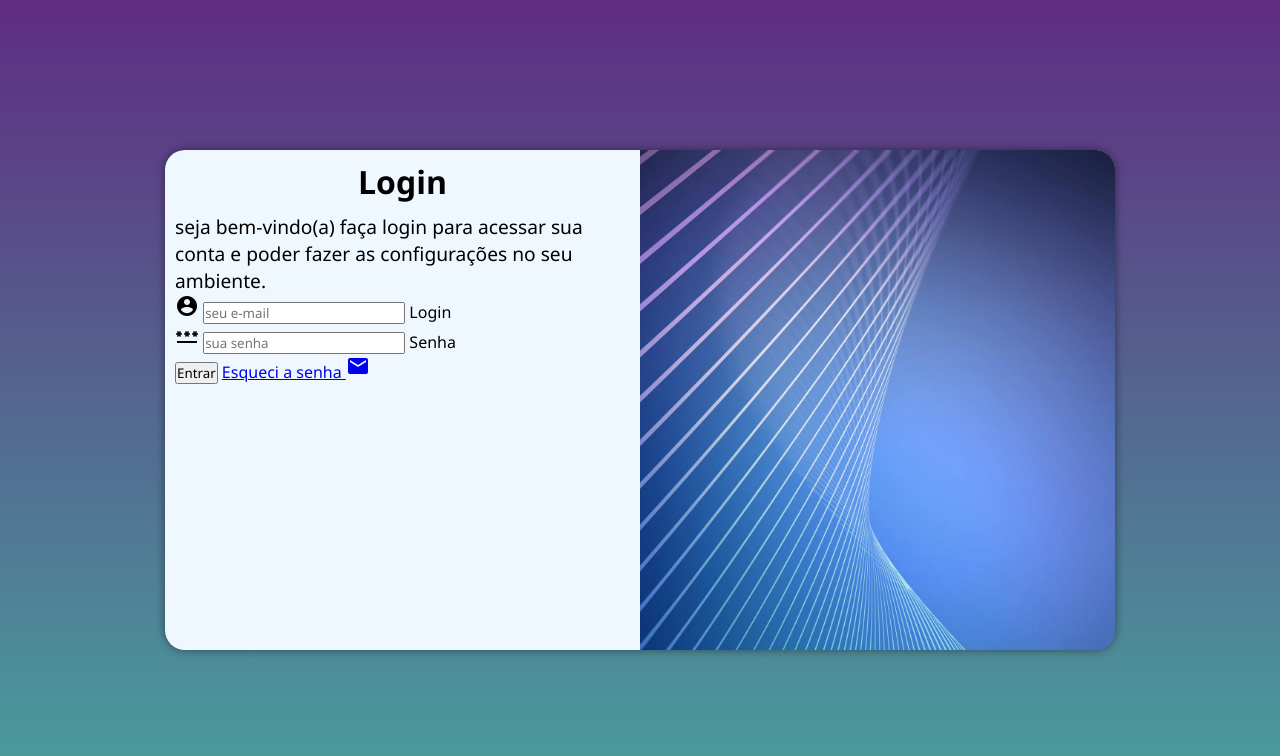
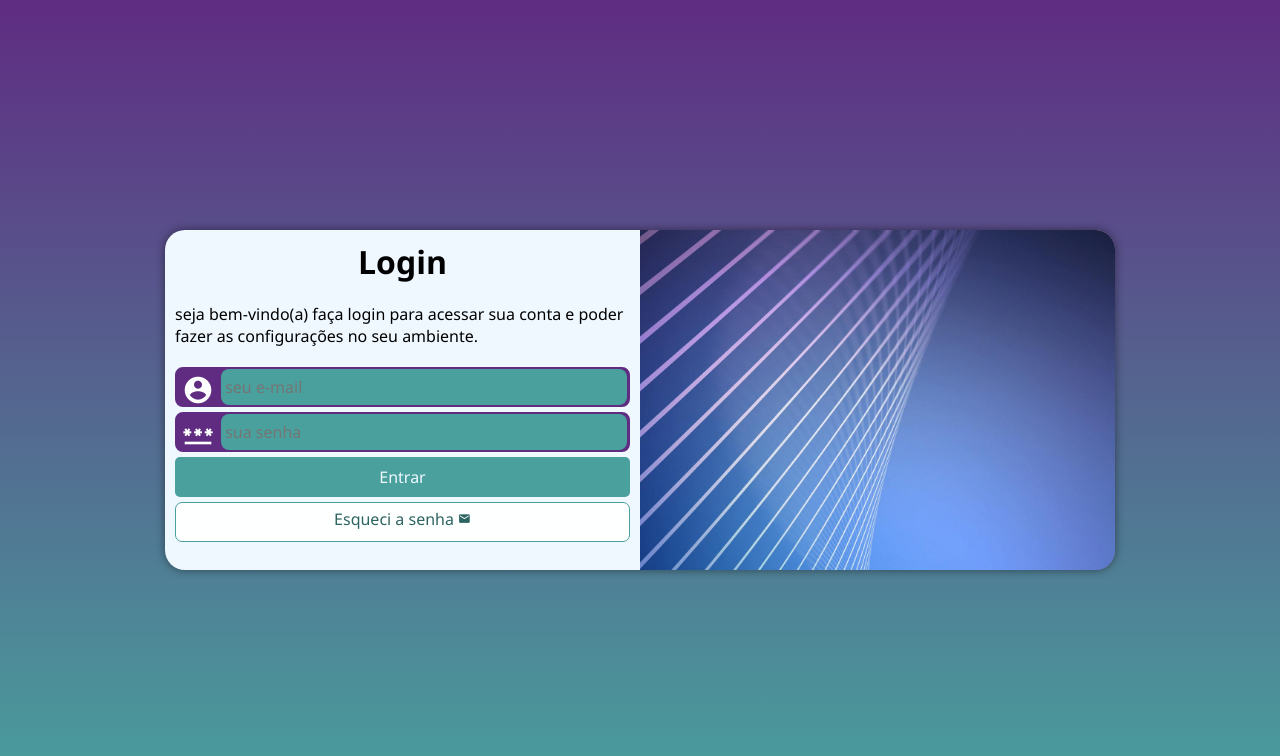
Before and after one commit to JhonyHenriquePreciosodaSilva/Projeto-Login, a plain HTML site: page index.html in a window 1280 px wide. Drawn offline with Linux system fonts and the light colour scheme.

Commit message:
Finalizado projeto login

```diff
--- a/index.html
+++ b/index.html
@@ -39,7 +39,7 @@
 
                 </div>
                 <input type="submit" value="Entrar">
-                <a href="esqueci.html">
+                <a href="esqueci.html" class="botao">
                     Esqueci a senha <span class="material-icons">mail</span>
                 </a>
 
--- a/style.css
+++ b/style.css
@@ -25,8 +25,8 @@ section#login{
     position: absolute;
     top: 50%;
     left: 50%;
+    overflow: hidden;
     transform: translate(-50%,-50%);
-    overflow: hidden;
 
 
     background-color: aliceblue;
@@ -54,3 +54,72 @@ div#formulario > h1{
 div#formulario > p{
     font-size: 0.8em;
 }
+form > div.campo{
+    border: 2px solid  #5f2c82;
+    background-color:  #5f2c82;
+    width: 100%;
+    display: block;
+    height: 40px;
+    border-radius: 8px;
+    margin: 5px 0px;
+
+}
+div.campo > label{
+    display: none;
+
+}
+div.campo > span{
+    color: #feffff;
+   font-size: 2em;
+    width: 40px;
+    padding: 5px;
+}
+
+div.campo > input{
+    background-color: #49a09d;
+    font-size: 1em;
+    width: calc(100% - 45px);
+    height: 100%;
+    border: none;
+    border-radius: 8px;
+    padding: 4px;
+    transform: translateY(-13px);
+
+}
+div.campo > input:focus-within{
+    background-color: #feffff;
+}
+    form > input[type=submit] {
+
+        display: block;
+        font-size: 1em;
+        width: 100%;
+        height: 40px;
+        background-color: #49a09d;
+        color: aliceblue;
+        border:none;
+        border-radius: 5px;
+    }
+    form > input[type=submit]:hover{
+        background-color: #2d6462 ;
+    }
+    form > a.botao{
+        display: block;
+        text-align: center;
+        font-size: 1em;
+        width: 100%;
+        height: 40px;
+        background-color: #feffff;
+        color:#2d6462;
+        border: 1px solid #49a09d;
+        border-radius: 7px;
+        text-decoration: none;
+        padding-top: 5px;
+        margin-top: 5px;
+    }
+    form > a.botao:hover{
+        background-color: #6cd3cf;
+    }
+    form > a.botao > span{
+        font-size:0.8em ;
+    }
--- a/style/media-query.css
+++ b/style/media-query.css
@@ -12,6 +12,7 @@ grandes telas: acima de 12000px */
 
     section#login{
         width: 80vw;
+        height:280px ;
     }
     section#login > div#imagem{
         float: left;
@@ -32,6 +33,7 @@ grandes telas: acima de 12000px */
 
         section#login{
             width: 950px;
+            height: 340px;
          }
         section#login > div#imagem{
             float: right ;
@@ -46,7 +48,8 @@ grandes telas: acima de 12000px */
             font-size:2em;
         }
         div#formulario > p{
-            font-size: 1.2em;
+            font-size: 1em;
+            margin: 20px 0px;
         }
 
 
```
